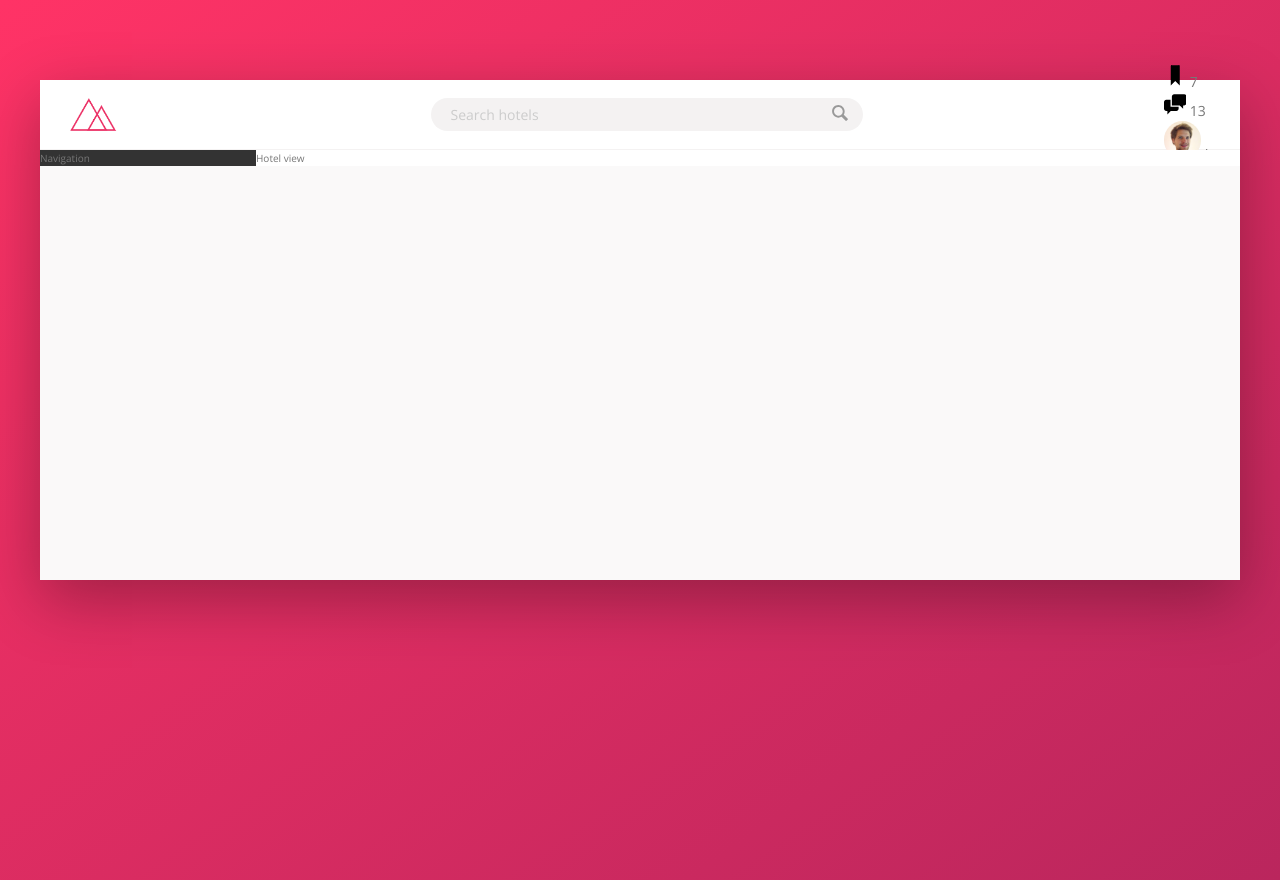
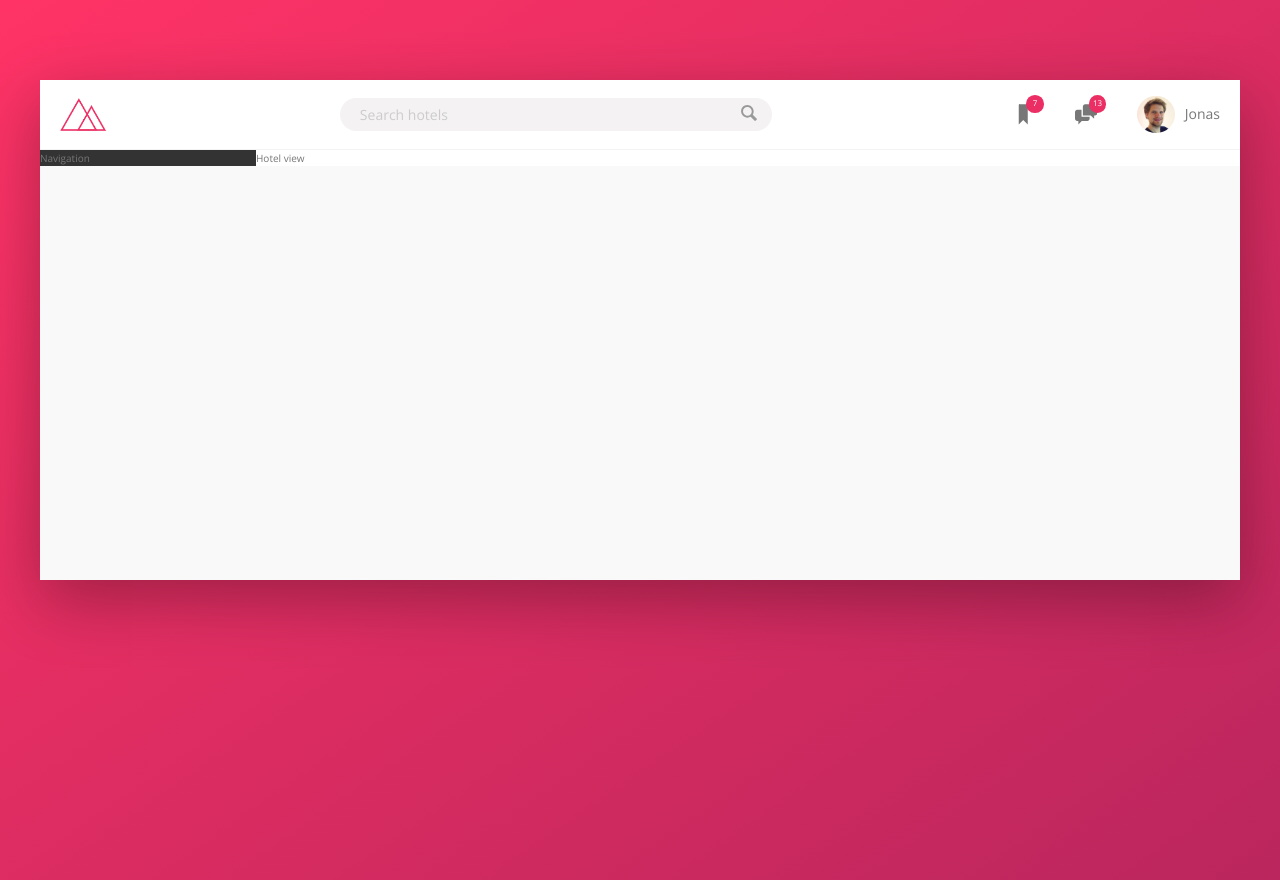
Before and after one commit to Nujsvart/Advanced-CSS-and-Sass, a plain HTML site: page Trillo/starter/index.html in a window 1280 px wide. Drawn offline with nearby package versions, Linux system fonts and the light colour scheme.

Commit message:
Completed the Header

```diff
--- a/Trillo/starter/sass/_components.scss
+++ b/Trillo/starter/sass/_components.scss
@@ -3,7 +3,7 @@
 
 .logo {
   height: 3.25rem;
-  margin-left: 3rem;
+  margin-left: 2rem;
 }
 
 /////////////////////////////////////
@@ -65,22 +65,48 @@
 // USER NAVIGATION
 
 .user-nav {
+  display: flex;
+  align-items: center;
+  align-self: stretch;
+
+  & > * {
+    padding: 0 2rem;
+    cursor: pointer;
+    height: 100%;
+    display: flex;
+    align-items: center;
+  }
+
+  & > *:hover {
+    background-color: var(--color-grey-light-2);
+  }
+
   &__icon-box {
+    position: relative;
   }
 
   &__icon {
     height: 2.25rem;
     width: 2.25rem;
+    fill: var(--color-grey-dark-2);
   }
 
   &__notification {
+    font-size: 0.8rem;
+    height: 1.75rem;
+    width: 1.75rem;
+    border-radius: 50%;
+    background-color: var(--color-primary);
+    color: #fff;
+    position: absolute;
+    top: 1.5rem;
+    right: 1.1rem;
+    @include flexCenter;
   }
 
   &__user-photo {
     height: 3.75rem;
     border-radius: 50%;
-  }
-
-  &__user-name {
+    margin-right: 1rem;
   }
 }
```
Also changed, not shown: Trillo/starter/css/main.css, 1 other file.
